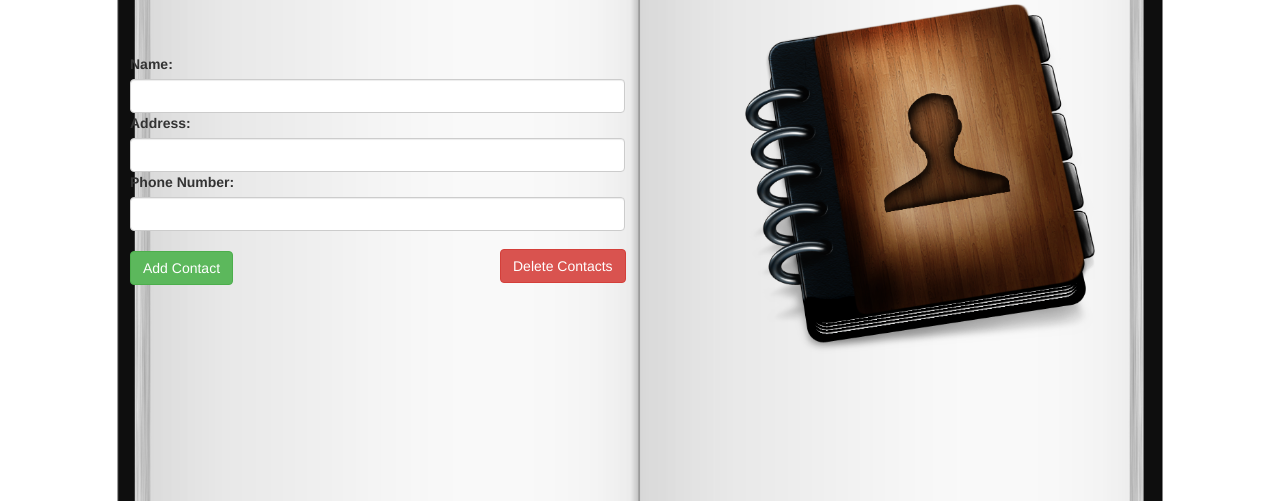
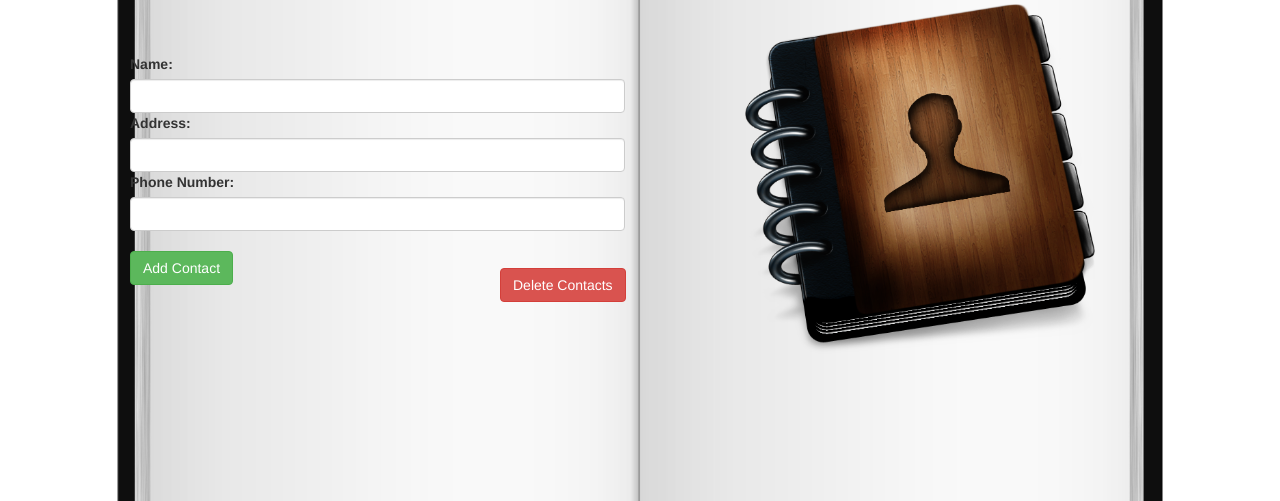
Before and after one commit to danlauby/php-address-book, a PHP site: template views/home.html.twig in a window 1280 px wide. Shown: the part 252-753 px from the top of the page. Run offline with PHP 8.4, Linux system fonts and the light colour scheme; the template is opened without the code that fills it, so the values that code supplies are empty; some libraries are stand-ins or nearby versions; some web fonts are replaced.

Commit message:
Begin creating empty fields in form warning

```diff
--- a/views/home.html.twig
+++ b/views/home.html.twig
@@ -28,6 +28,7 @@
                 </div>
                 <div class="col-md-6">
                     {% if contacts is empty %}
+                    <!-- <h2>Please fill out all fields in form</h3> -->
                     <img id="icon" src="{{ app.request.getbaseurl }}/assests/img/address-book.png" alt="image of an address book">
                 {% endif %}
                 {% if contacts is not empty %}
--- a/web/assests/css/styles.css
+++ b/web/assests/css/styles.css
@@ -43,7 +43,7 @@ form.contact-form {
 
 .delete-button {
     margin-left: 430px;
-    margin-top: -90px;
+    margin-top: -53px;
 }
 
 .show-contact {
```
